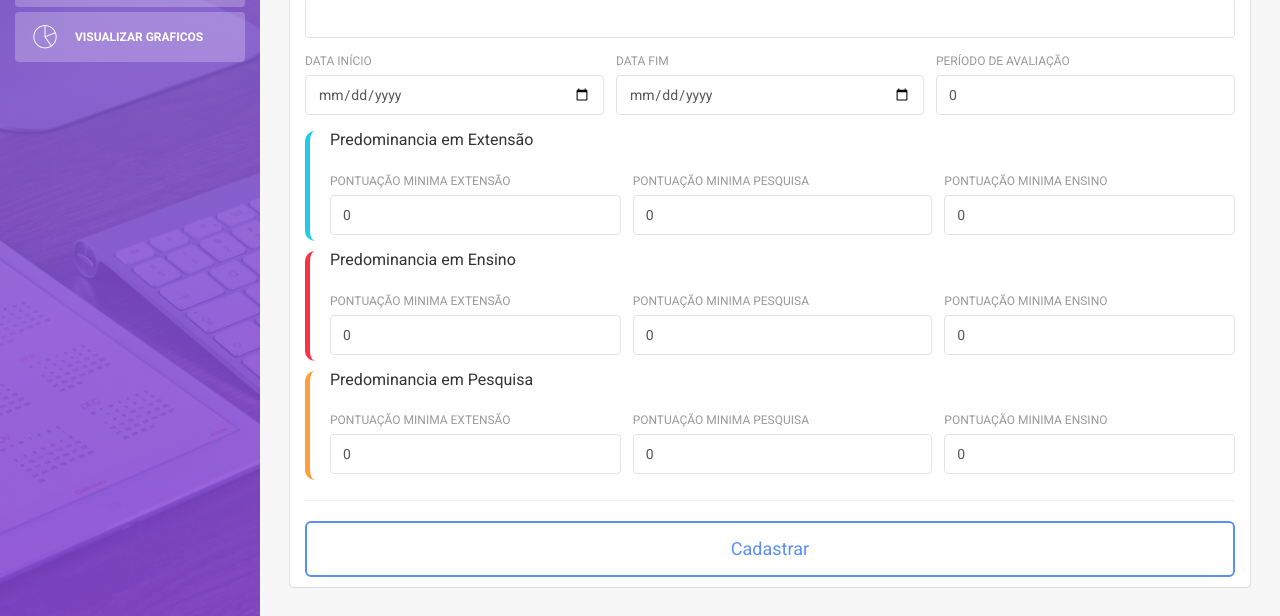
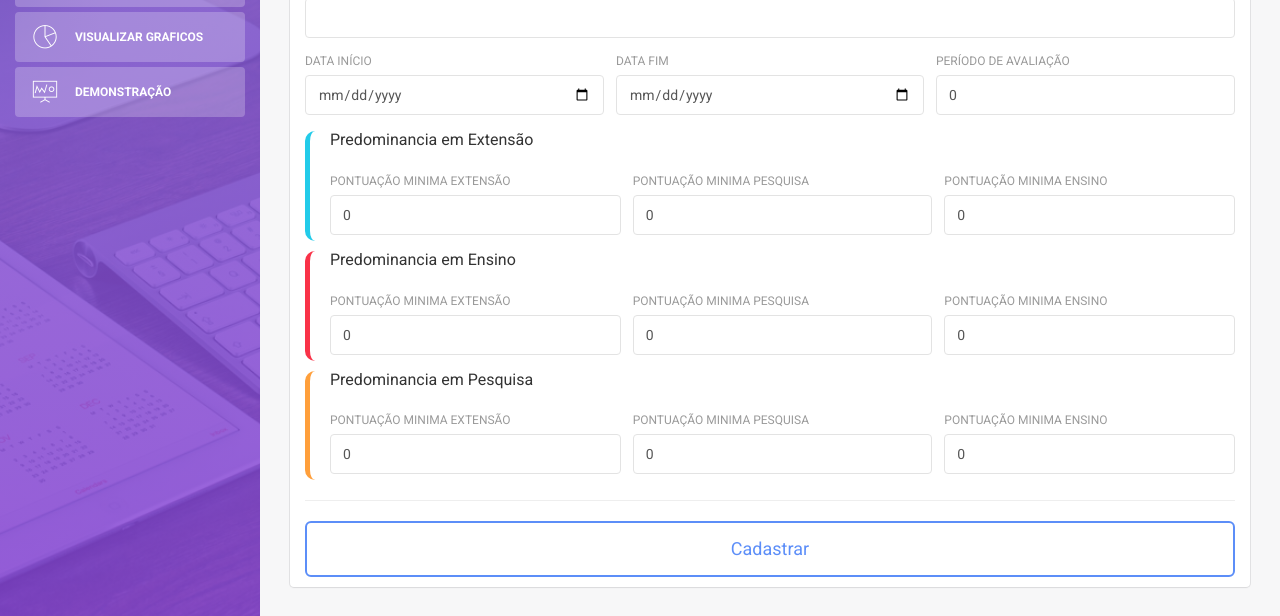
Before and after one commit to AlissonSteffens/institutional-progression-events, a website: page public/cadastrar.html in a window 1280 px wide. Shown: the part 184-800 px from the top of the page. Drawn offline with Linux system fonts and the light colour scheme.

Commit message:
adicionando menu para demo em todas as pags

```diff
--- a/public/cadastrar.html
+++ b/public/cadastrar.html
@@ -64,6 +64,10 @@
                     <a href="graficos.html">
                         <i class="pe-7s-graph"></i>
                         <p>Visualizar Graficos</p>
+                    </a>
+                    <a href="https://pri-demo.herokuapp.com">
+                        <i class="pe-7s-display1"></i>
+                        <p>Demonstração</p>
                     </a>
                 </li>
 
```
Also changed, not shown: public/graficos.html (+4 -0 lines), public/index.html (+1 -1 lines).
